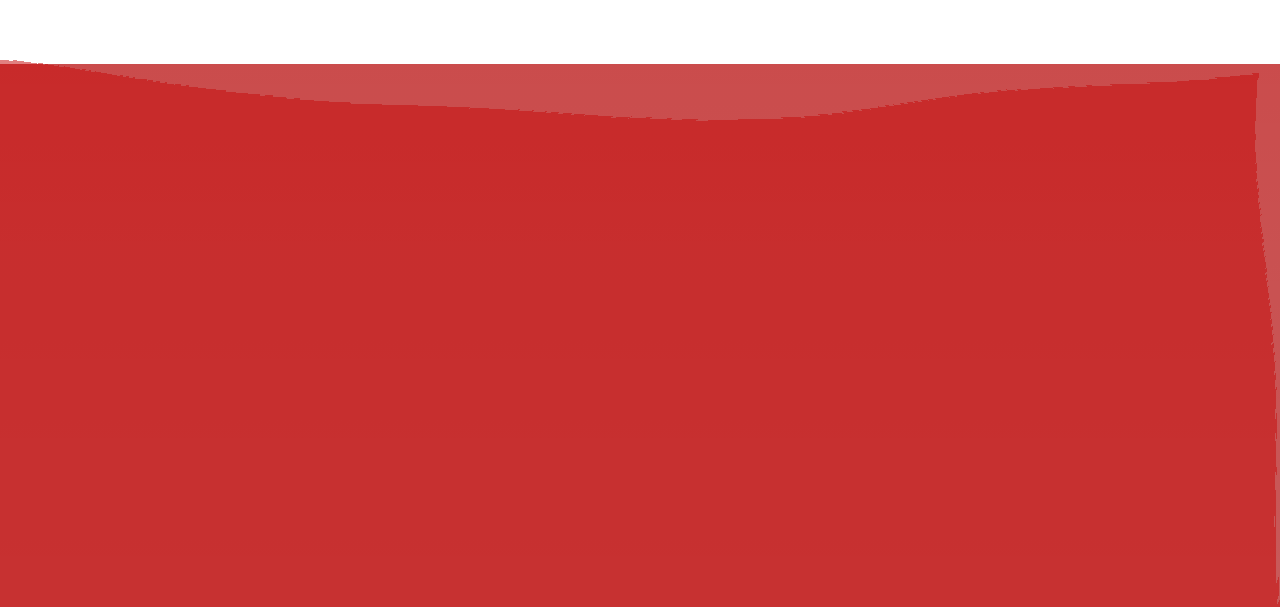
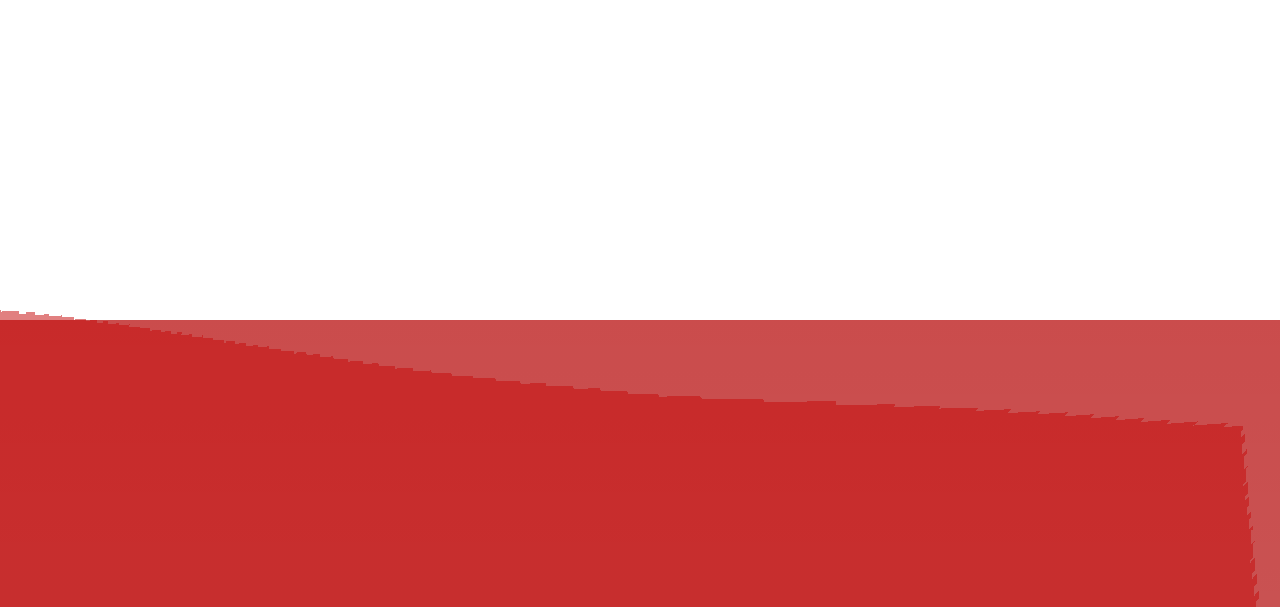
Before and after one commit to betterthanhajin/Yu.my, a Next.js app: page / in a window 1280 px wide. Shown: the part 192-799 px from the top of the page. Built offline with nearby package versions, Linux system fonts and the light colour scheme.

Commit message:
fix: css

```diff
--- a/app/page.tsx
+++ b/app/page.tsx
@@ -79,7 +79,7 @@ function WineEffect({
       }}
       ref={WineEffectRef}
     >
-      <svg xmlns="http://www.w3.org/2000/svg" viewBox="0 0 100 100">
+      <svg xmlns="http://www.w3.org/2000/svg" viewBox="0 0 50 50">
         <defs>
           <linearGradient id="wineGradient" x1="0%" y1="0%" x2="0%" y2="100%">
             <stop
@@ -114,14 +114,20 @@ function WineEffect({
           </filter>
         </defs>
 
-        <rect x="0" y="20" width="100" height="80" fill="url(#wineGradient)" />
+        <rect
+          x="0"
+          y="20"
+          width="100%"
+          height="100%"
+          fill="url(#wineGradient)"
+        />
 
         <g id="wave-layers">
           <rect
             x="0"
             y="20"
-            width="100"
-            height="80"
+            width="100%"
+            height="100%"
             fill="rgba(190,0,0,0.3)"
             filter="url(#waveEffect)"
           >
@@ -135,8 +141,8 @@ function WineEffect({
           <rect
             x="0"
             y="20"
-            width="100"
-            height="80"
+            width="100%"
+            height="100%"
             fill="rgba(200,0,0,0.2)"
             filter="url(#waveEffect)"
           >
@@ -150,8 +156,8 @@ function WineEffect({
           <rect
             x="0"
             y="20"
-            width="100"
-            height="80"
+            width="100%"
+            height="100%"
             fill="rgba(210,50,50,0.15)"
             filter="url(#waveEffect)"
           >
```
